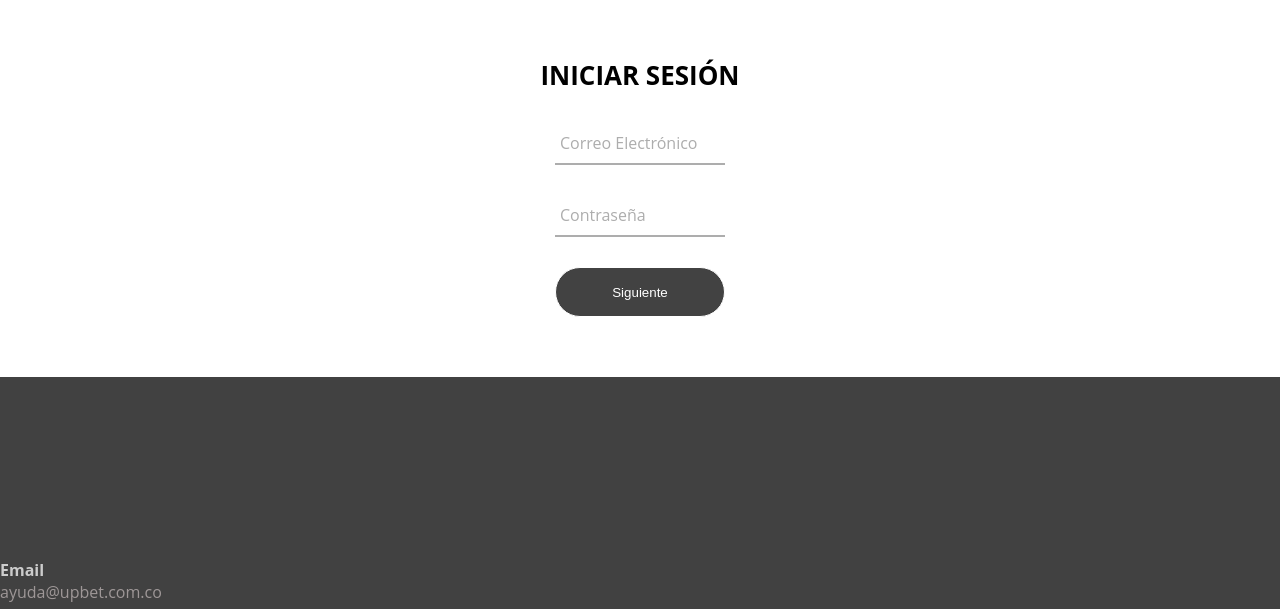
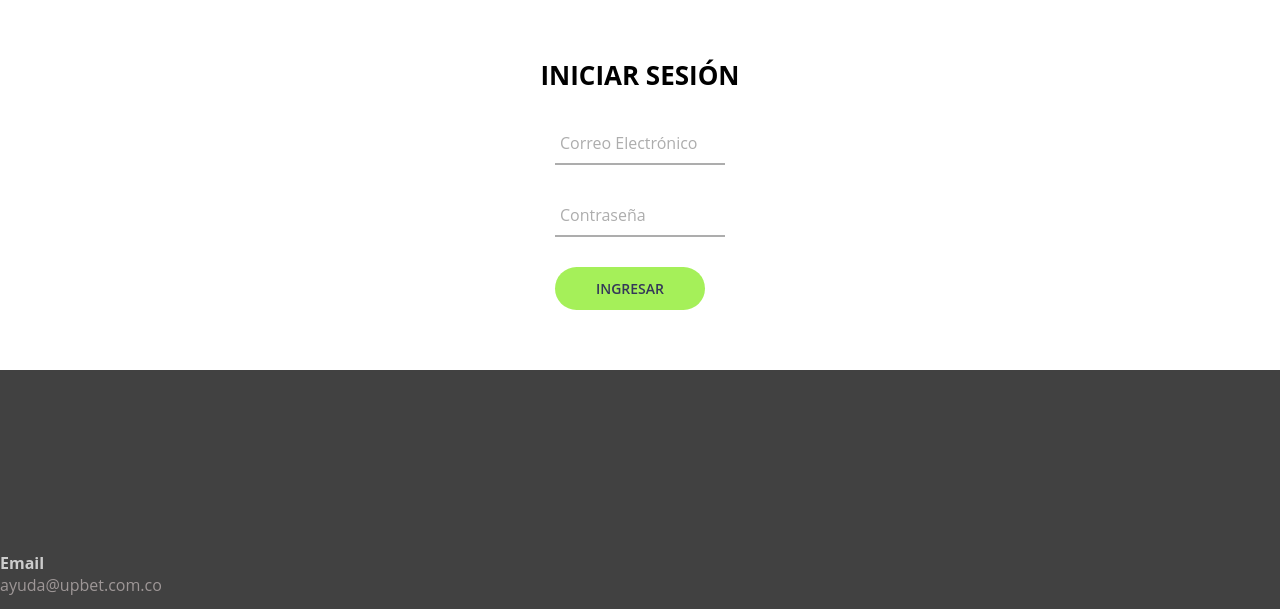
Before and after one commit to TomasGutierrezO/UPBET-WebCasino, a plain HTML site: page web/index.html in a window 1280 px wide. Shown: the part 353-962 px from the top of the page. Drawn offline with Linux system fonts and the light colour scheme; files that its build step writes are made by us from their sources.

Commit message:
Se pone la página de inicio de sesión nuevamente para que inicie con el hosting de github

```diff
--- a/index.html
+++ b/web/index.html
@@ -5,7 +5,7 @@
     <meta name="viewport" content="width=device-width, initial-scale=1.0, maximum-scale=1.0, user-scalable=no">
     <title>Inicio de sesión - UPBET</title>
     <link rel="shortcut icon" href="img/logoCasino.ico" type="image/x-ico">
-    <link rel="stylesheet" href="CSS/Login.css">
+    <link rel="stylesheet" href="login/CSS/Login.css">
     <link href="https://fonts.googleapis.com/css2?family=Open+Sans+Condensed:wght@300&display=swap" rel="stylesheet">
 </head>
 <body>
@@ -28,7 +28,7 @@
                         <input type="password" id="passwordInput" required>
                         <label>Contraseña</label>
                     </div>
-                    <input type="submit" value="Siguiente">
+                    <a href="PaginaPrincipal/index.html" class="boton">INGRESAR</a>
                 </form>
             </div>
         </main>
@@ -42,6 +42,6 @@
             </div>
         </footer>
     </div>
-    <script src="login.js"></script>
+    <script src="login/JavaScript/login.js"></script>
 </body>
 </html>
--- a/Login.css
+++ b/web/login/CSS/Login.css
@@ -111,20 +111,18 @@ color: #adadad;
 }
 
 
-input[type="submit"]{
-    width: 100%;
-    height: 50px;
-    border: 1px solid;
-    background: #424242;
-    border-radius: 25px;
-    color: white;
-    cursor: pointer;
-    outline: none;
-}
-
-input[type="submit"]:hover{
-    border-color: #000000;
-    transition: .5s;
+.boton{
+    display:inline-block;
+    width:150px;
+    padding:12px;
+    background: #a5f059;
+    text-decoration: none;
+    color:#343759;
+    border-radius: 100px;
+    text-align: center;
+    font-size: 14px;
+    font-weight: 600;
+    margin:auto;
 }
 
 
```
Also changed, not shown: web/PaginaPrincipal/index.html (+0 -26 lines), web/login/JavaScript/login.js (added), web/login/img/logoCasino.ico (added), web/login/img/logoCasino.jpg (added).
